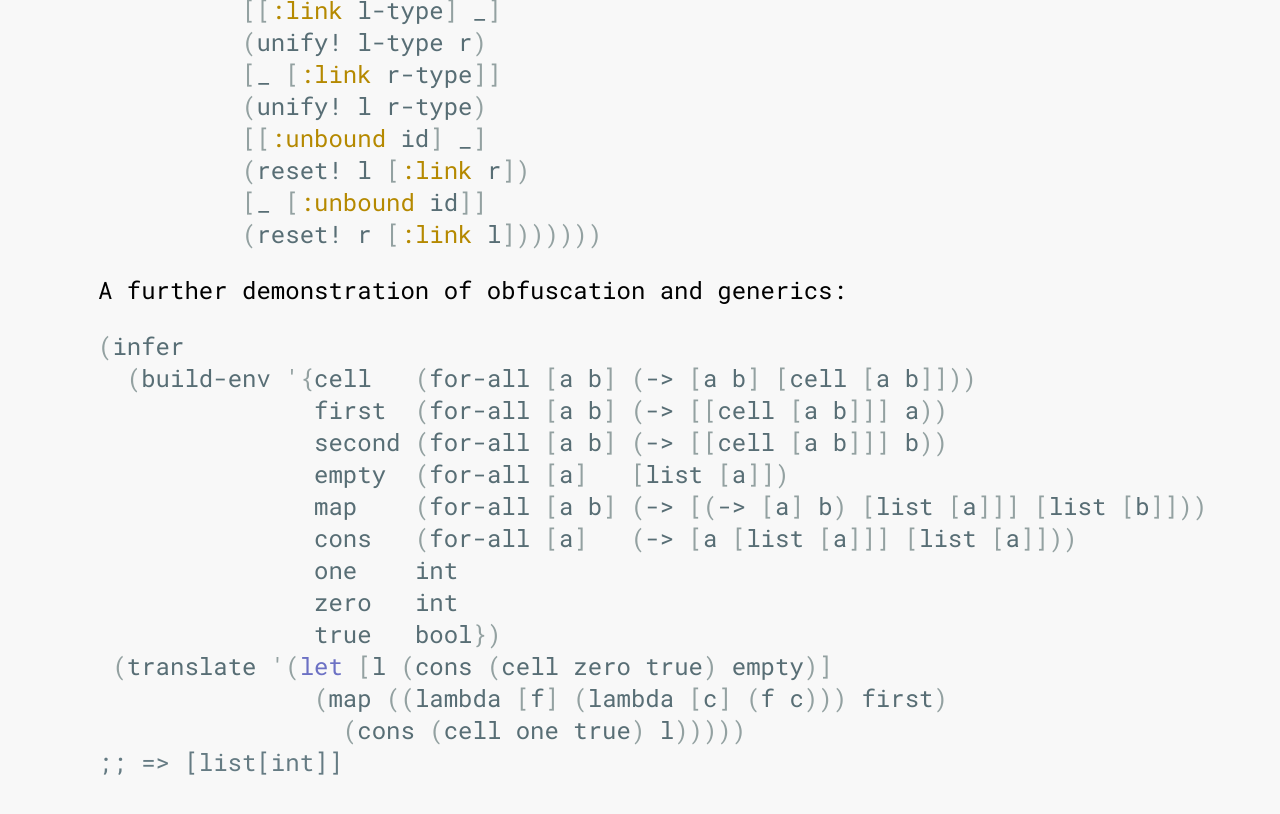
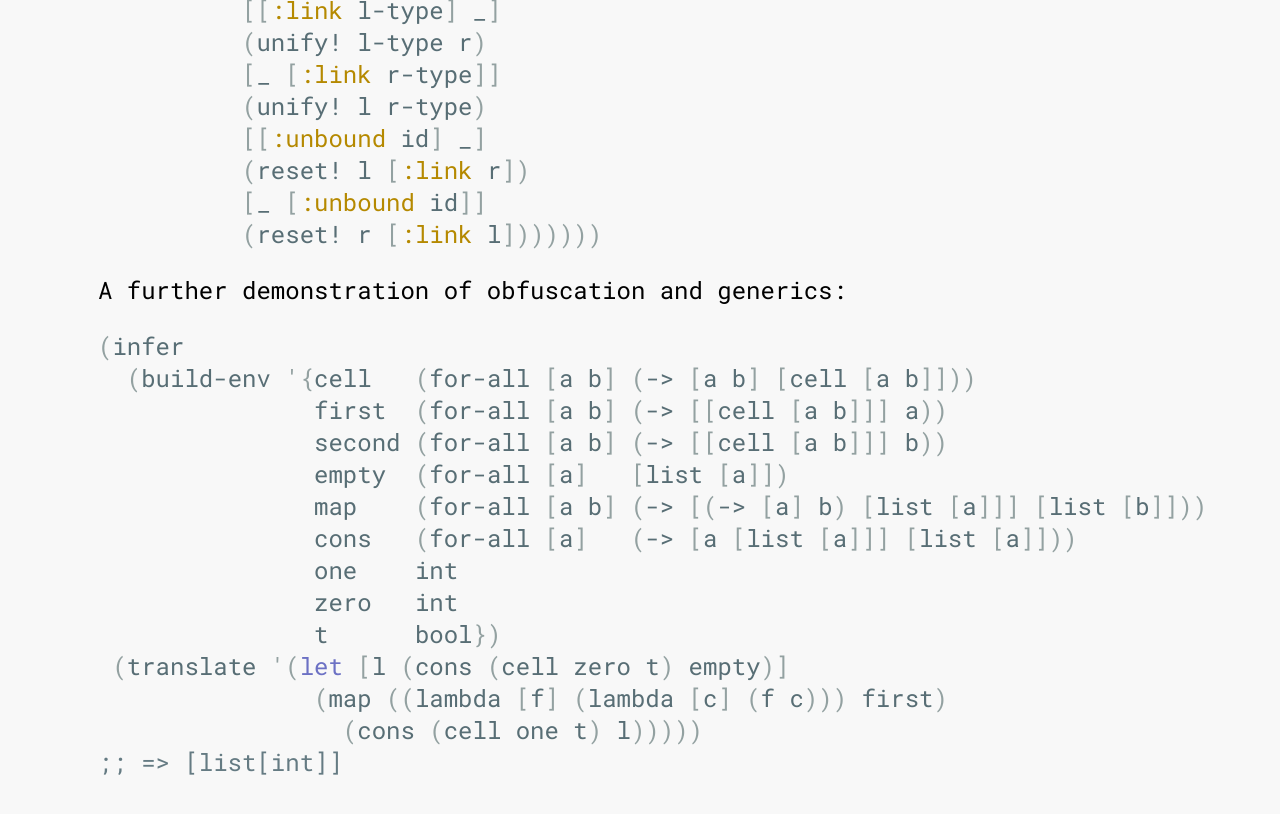
Before and after one commit to moea/types, a Jekyll site: the page built from index.markdown, in a window 1280 px wide and 900 px high, scrolled down 9270 px. Shown: the top 814 px of the window. Built offline with Jekyll 4.4.1, drawn with Linux system fonts in a browser that asks for light colours.

Commit message:
Small correction

````diff
--- a/index.markdown
+++ b/index.markdown
@@ -286,9 +286,9 @@ A further demonstration of obfuscation and generics:
                cons   (for-all [a]   (-> [a [list [a]]] [list [a]]))
                one    int
                zero   int
-               true   bool})
- (translate '(let [l (cons (cell zero true) empty)]
+               t      bool})
+ (translate '(let [l (cons (cell zero t) empty)]
                (map ((lambda [f] (lambda [c] (f c))) first)
-                 (cons (cell one true) l)))))
+                 (cons (cell one t) l)))))
 ;; => [list[int]]
 ```
````
